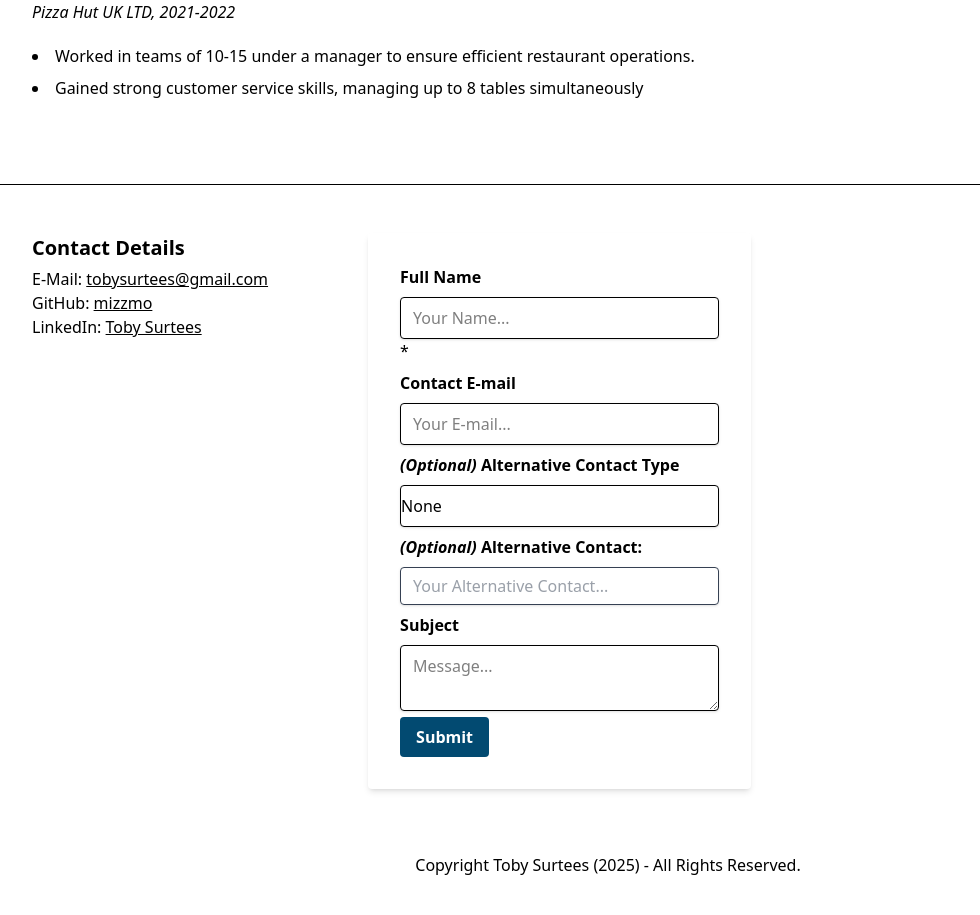
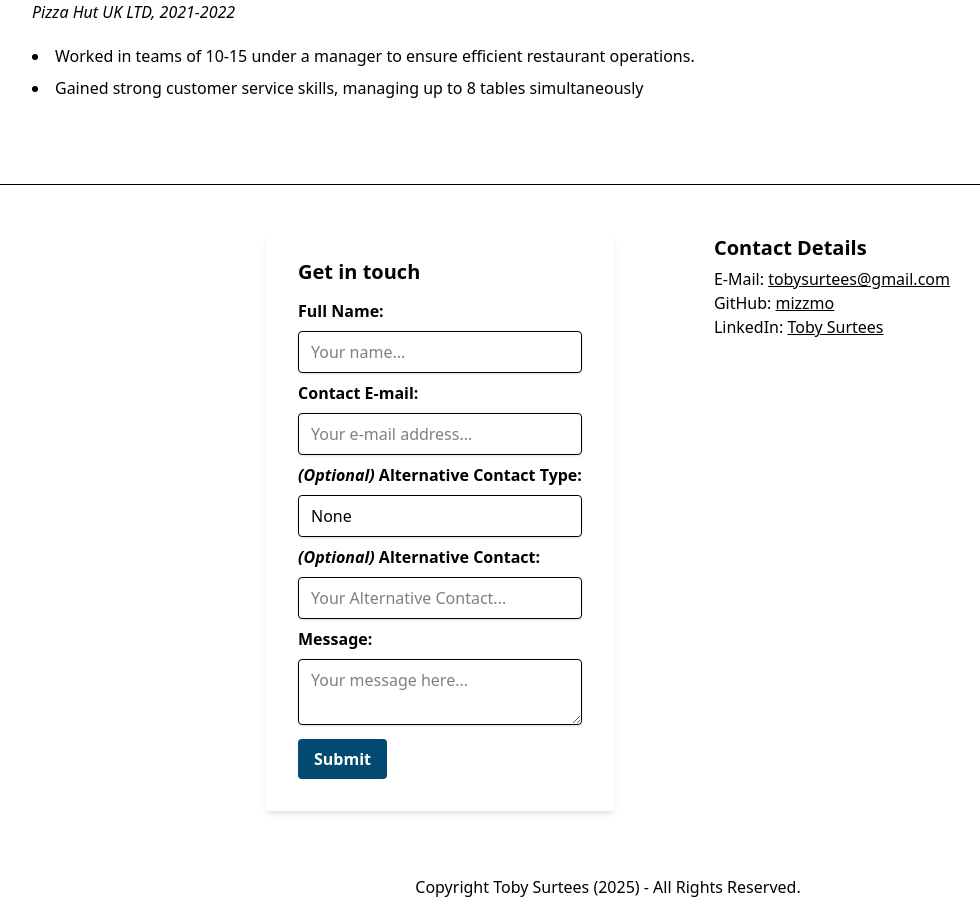
Before and after one commit to mizzmo/public_resume, a PHP site: page / in a window 1280 px wide. Shown: the part 3670-4585 px from the top of the page, without its empty margins (32-1012 px from the left). Before the commit the page ends 4545 px from the top, so only its background shows below. Run offline with PHP 8.4, Linux system fonts and the light colour scheme; data that the repository does not hold is empty; style sheets or scripts are compiled from the project's sources.

Commit message:
Update Contact Form to use Formspree, move contact elements around

```diff
--- a/public/index.php
+++ b/public/index.php
@@ -1,4 +1,5 @@
- <!DOCTYPE html>
+
+<!DOCTYPE html>
 <html lang="en-GB">
 <head>
     <link rel="stylesheet" href="../src/input.css">
@@ -320,7 +321,42 @@
     <hr>
 
     <!-- Contact Information Section -->
-    <div id="Contact_Details" class="p-12 flex flex-row justify-normal gap-25">
+    <div id="Contact_Details" class="p-12 flex flex-column justify-center gap-25">
+        <div id="contact_form" class="flex justify-center">
+            <form action="https://formspree.io/f/xldwzdyn" method="post" class="bg-white shadow-md rounded px-8 pt-6 pb-8 mb-4 max-w-200 transition delay-150 duration-300 ease-in-out hover:-translate-y-1 hover:scale-110">
+                <h3 class="font-semibold pb-1 text-[20px]">Get in touch</h3>
+                <!-- Name -->
+                <label for="name" class="block font-bold mb-2 pt-2">Full Name:</label>
+                <input required type="text" name="name" placeholder="Your name..." class="shadow appearance-none border rounded w-full py-2 px-3 focus:outline-none focus:shadow-outline">
+
+                <!-- Email -->
+                <label for="email" class="block font-bold mb-2 pt-2">Contact E-mail:</label>
+                <input required type="email" name="email" placeholder="Your e-mail address..." class="shadow appearance-none border rounded w-full py-2 px-3 focus:outline-none focus:shadow-outline">
+
+                <!-- Alternative contact type -->
+                <label for="alt_contact" class="block font-bold mb-2 pt-2"><i>(Optional) </i>Alternative Contact Type:</label>
+                <select id="alt_contact" name="alt_contact" class="shadow appearance-none border rounded w-full py-2 px-3 focus:outline-none focus:shadow-outline">
+                    <option value="none">None</option>
+                    <option value="linkedin">LinkedIn</option>
+                    <option value="phone">Phone Number</option>
+                    <option value="other">Other</option>
+                </select>
+
+                <!-- Alternative contact value -->
+                <label for="alt_contact_val" class="block font-bold mb-2 pt-2"><i>(Optional) </i>Alternative Contact:</label>
+                <input type="text" id="alt_contact_val" name="alt_contact_val" class="shadow appearance-none border rounded w-full py-2 px-3 focus:outline-none focus:shadow-outline" placeholder="Your Alternative Contact...">
+
+                <!-- Subject -->
+                <label for="subject" class="block font-bold mb-2 pt-2">Message:</label>
+                <textarea required name="subject"
+                class="shadow appearance-none border rounded w-full py-2 px-3 focus:outline-none focus:shadow-outline" placeholder="Your message here..."></textarea>
+                <br>
+
+                <!-- Submit -->
+                <input type="submit" value="Submit" class="bg-sky-900 hover:bg-sky-600 text-white font-bold py-2 px-4 rounded focus:outline-none focus:shadow-outline mt-2">
+            </form>
+        </div>
+
         <div>
         <h3 class="font-semibold pb-1 text-[20px]">Contact Details</h3>
         <ul>
@@ -329,27 +365,7 @@
             <li title="LinkedIn Profile">LinkedIn: <a href = "https://www.linkedin.com/in/toby-surtees/" class="underline hover:text-gray-400">Toby Surtees</a></li>
         </ul>
         </div>
-        <div id="contact_form" class="flex justify-center">
-            <form action="contact.php" method="post" class="bg-white shadow-md rounded px-8 pt-6 pb-8 mb-4 max-w-200">
-                    <label for="name" class="block font-bold mb-2 pt-2">Full Name</label>
-                    <input type="text" id="name" name="name" class="shadow appearance-none border rounded w-full py-2 px-3  focus:outline-none focus:shadow-outline" placeholder="Your Name...">
-                    <span class="error">* <?php echo $nameErr;?></span>
-                    <label for="email" class="block font-bold mb-2 pt-2">Contact E-mail</label>
-                    <input type="email" id="email" name="email" class="shadow appearance-none border rounded w-full py-2 px-3 focus:outline-none focus:shadow-outline" placeholder="Your E-mail...">
-                    <label for="alt_contact" class="block font-bold mb-2 pt-2"><i>(Optional) </i>Alternative Contact Type</label>
-                    <select id="alt_contact" name="alt_contact" class="shadow appearance-none border rounded w-full py-2 px-3focus:outline-none focus:shadow-outline">
-                        <option value="none"> None</option>
-                        <option value="linkedin"> LinkedIn</option>
-                        <option value="phone"> Phone Number</option>
-                        <option value="other"> Other</option>
-                    </select>
-                    <label for="alt_contact_val" class="block font-bold mb-2 pt-2"><i>(Optional) </i>Alternative Contact:<i></i> </label>
-                    <input type="alt_contact_val" id="alt_contact_val" name="alt_contact_val" class="shadow appearance-none border rounded w-full py-2 px-3 text-gray-700 leading-tight focus:outline-none focus:shadow-outline" placeholder="Your Alternative Contact...">
-                    <label for="subject" class="block font-bold mb-2 pt-2">Subject</label>
-                    <textarea id="subject" name="subject" placeholder="Message..." class="shadow appearance-none border rounded w-full py-2 px-3 focus:outline-none focus:shadow-outline"></textarea>
-                    <input type="submit" value="Submit" class="bg-sky-900 hover:bg-sky-600 text-white font-bold py-2 px-4 rounded focus:outline-none focus:shadow-outline">
-            </form>
-        </div>
+
     </div>
 
 
--- a/src/output.css
+++ b/src/output.css
@@ -7,6 +7,9 @@
       "Segoe UI Emoji", "Segoe UI Symbol", "Noto Color Emoji";
     --font-mono: ui-monospace, SFMono-Regular, Menlo, Monaco, Consolas, "Liberation Mono",
       "Courier New", monospace;
+    --color-red-500: oklch(63.7% 0.237 25.331);
+    --color-red-600: oklch(57.7% 0.245 27.325);
+    --color-green-600: oklch(62.7% 0.194 149.214);
     --color-sky-600: oklch(58.8% 0.158 241.966);
     --color-sky-900: oklch(39.1% 0.09 240.876);
     --color-blue-500: oklch(62.3% 0.214 259.815);
@@ -176,6 +179,12 @@
   }
 }
 @layer utilities {
+  .mt-2 {
+    margin-top: calc(var(--spacing) * 2);
+  }
+  .mt-4 {
+    margin-top: calc(var(--spacing) * 4);
+  }
   .mb-2 {
     margin-bottom: calc(var(--spacing) * 2);
   }
@@ -583,6 +623,11 @@
   inherits: false;
   initial-value: 0 0 #0000;
 }
+@property --tw-outline-style {
+  syntax: "*";
+  inherits: false;
+  initial-value: solid;
+}
 @property --tw-duration {
   syntax: "*";
   inherits: false;
@@ -641,6 +686,7 @@
       --tw-ring-offset-width: 0px;
       --tw-ring-offset-color: #fff;
       --tw-ring-offset-shadow: 0 0 #0000;
+      --tw-outline-style: solid;
       --tw-duration: initial;
       --tw-ease: initial;
       --tw-translate-x: 0;
```
Also changed, not shown: other parts of src/output.css (+31 -0 lines), public/contact.php (deleted, +0 -45 lines).
